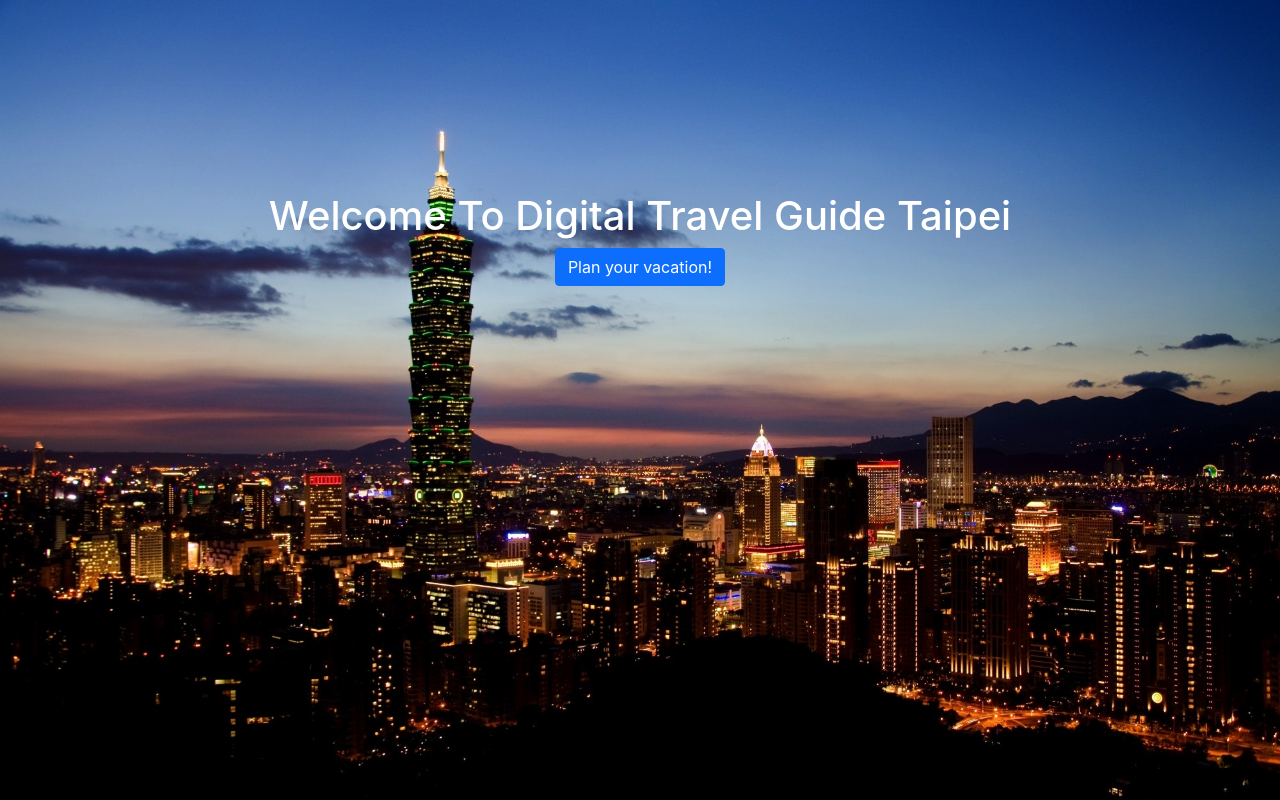
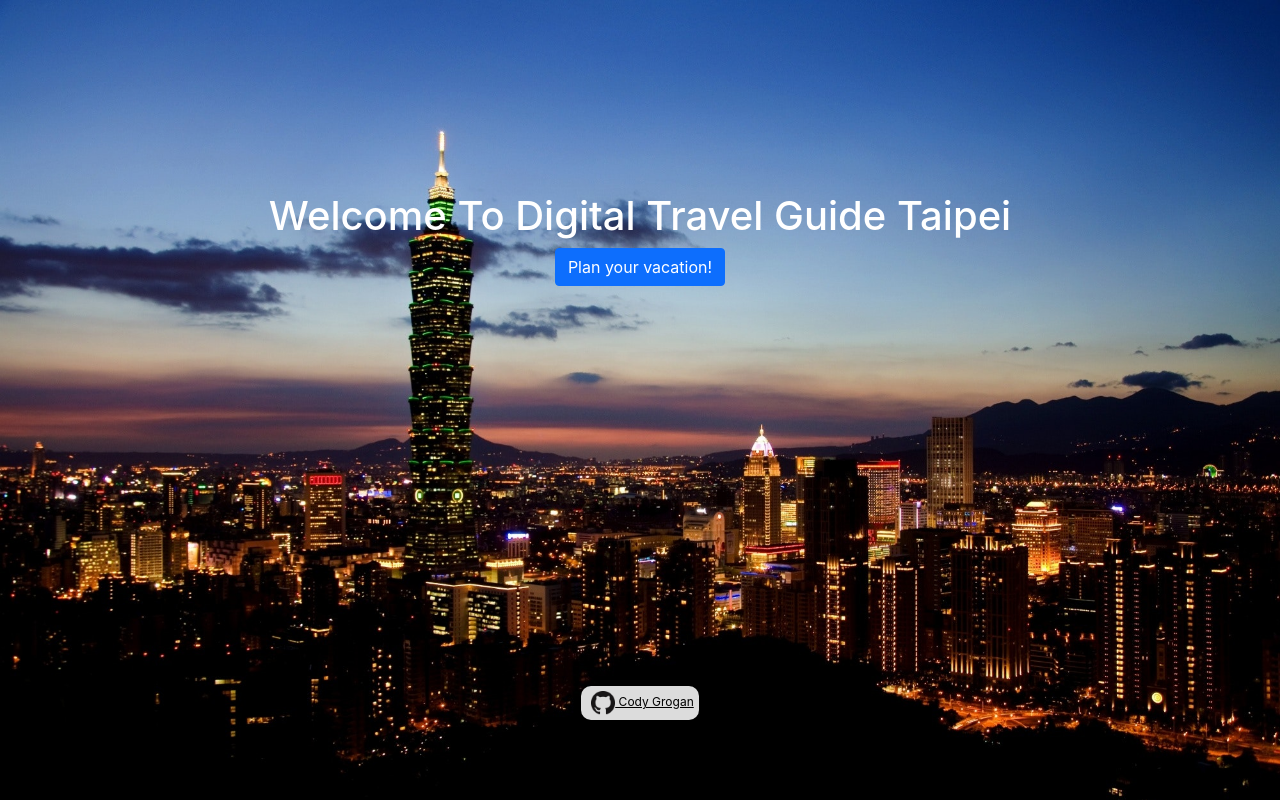
Before and after one commit to CodyGrogan/digitaltravelguide, a React (Create React App) app: page / in a window 1280 px wide. Built offline with nearby package versions, Linux system fonts and the light colour scheme.

Commit message:
added github link to home page

```diff
--- a/src/App.css
+++ b/src/App.css
@@ -95,6 +95,23 @@ body{
     color: black;
 }
 
+.about{
+    position: absolute;
+    display: inline-flex;
+    bottom: 10%;
+    background-color: gainsboro;
+    font-size: 12px;
+    border-radius: 10px;
+    padding: 5px;
+}
+.gitLink{
+    width: 24px;
+    margin-left: 5px;
+}
+a{
+    color: black;
+}
+
 @media(max-width: 600px) {
     body {
         background-image: url(tpe-tall.jpg);
--- a/src/components/Home.js
+++ b/src/components/Home.js
@@ -2,9 +2,8 @@ import QuizQuestion from "./QuizQuestion";
 import { Link } from "react-router-dom";
 import ActivityCard from "./AcitivityCard";
 import activityList from "./activityList";
-let obj = activityList[0];
 let newDate = new Date();
-let dateInfo = {date: newDate, day: 1, time: 'Morning'}
+let gitimg = '/github.png'
 
 function Home(props){
 
@@ -15,6 +14,10 @@ function Home(props){
             </h1> <div className="lineBreak"></div>
             <Link to='/quiz' ><button className="btn btn-primary">Plan your vacation!</button></Link>
 
+            <div className="about">
+            <a href='https://github.com/CodyGrogan/digitaltravelguide' target="_blank"><img src={gitimg} className='gitLink'  /> Cody Grogan</a>
+            </div>
+
         </div>
     )
 }
```
Also changed, not shown: public/github.png (added), 1 other file (tests, documents, lock files or other folders).
